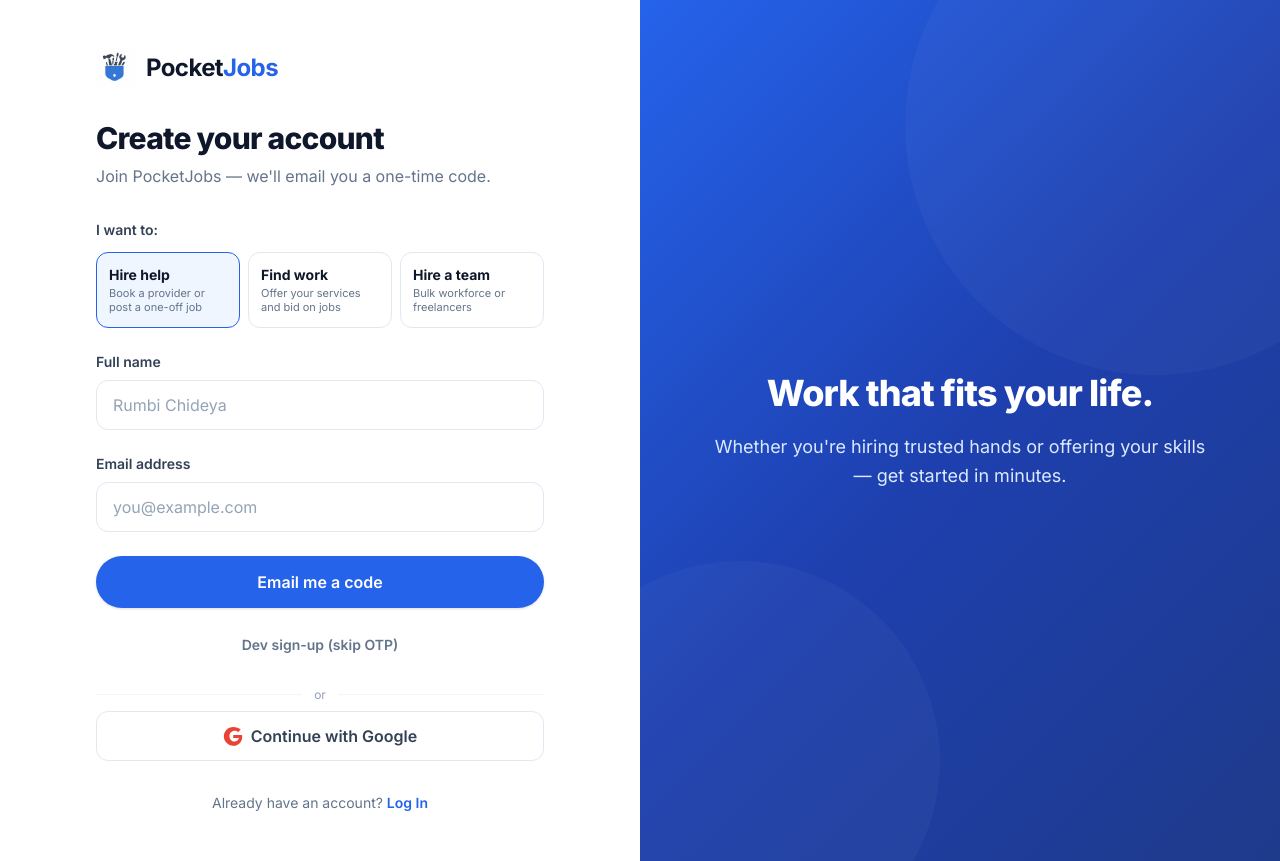
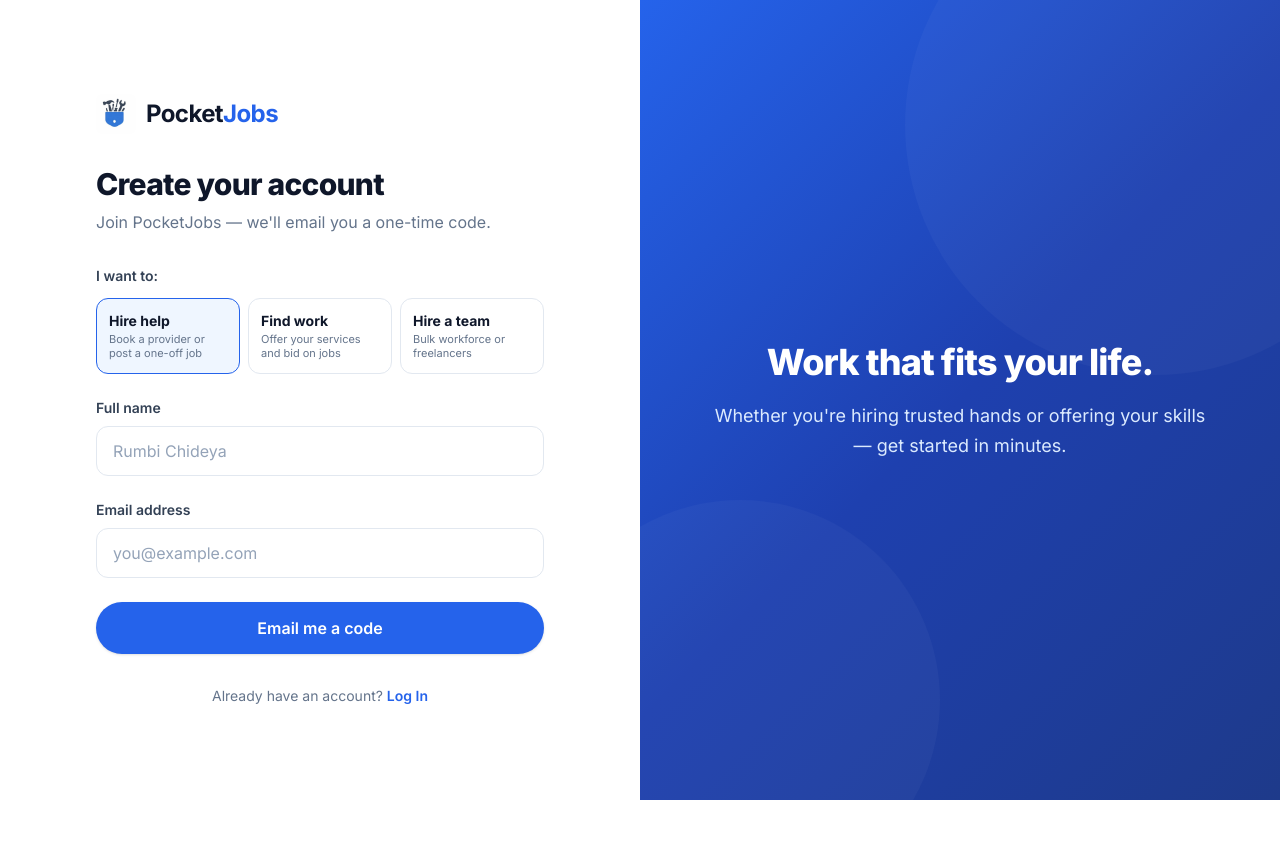
Before and after one commit to Aurora-Systems/pjw, a Next.js app: page /signup in a window 1280 px wide. After the commit the page ends 800 px from the top, so only its background shows below. Built offline with nearby package versions, Linux system fonts and the light colour scheme.

Commit message:
feat: disable dev sign-in and sign-up functionality temporarily

```diff
--- a/app/login/page.tsx
+++ b/app/login/page.tsx
@@ -47,20 +47,21 @@ export default function LoginPage() {
     }
   };
 
-  const devLogin = async () => {
-    setError(null);
-    if (!email.includes("@")) return setError("Enter an email for the dev shortcut.");
-    setBusy(true);
-    try {
-      const { token } = await api.devLogin({ email: email.trim().toLowerCase() });
-      setToken(token);
-      router.push("/dashboard");
-    } catch (err) {
-      setError(err instanceof ApiError ? err.message : "Dev login failed.");
-    } finally {
-      setBusy(false);
-    }
-  };
+  // --- Dev sign-in (skip OTP) — disabled for now ---
+  // const devLogin = async () => {
+  //   setError(null);
+  //   if (!email.includes("@")) return setError("Enter an email for the dev shortcut.");
+  //   setBusy(true);
+  //   try {
+  //     const { token } = await api.devLogin({ email: email.trim().toLowerCase() });
+  //     setToken(token);
+  //     router.push("/dashboard");
+  //   } catch (err) {
+  //     setError(err instanceof ApiError ? err.message : "Dev login failed.");
+  //   } finally {
+  //     setBusy(false);
+  //   }
+  // };
 
   return (
     <div className="flex min-h-screen bg-white">
@@ -88,6 +89,8 @@ export default function LoginPage() {
               <Button type="submit" variant="primary" size="lg" className="w-full" disabled={busy}>
                 {busy ? "Sending…" : "Email me a code"}
               </Button>
+              {/* Dev sign-in + Google OAuth are disabled for now. */}
+              {/*
               <button type="button" onClick={devLogin} disabled={busy} className="w-full text-sm font-semibold text-pj-slate-500 hover:text-pj-blue-600 transition cursor-pointer">
                 Dev sign-in (skip OTP)
               </button>
@@ -105,6 +108,7 @@ export default function LoginPage() {
                 <svg className="w-5 h-5" viewBox="0 0 24 24"><path fill="#EA4335" d="M12.24 10.285V14.4h6.887c-.648 2.41-2.519 4.114-5.136 4.114-3.466 0-6.277-2.85-6.277-6.36 0-3.51 2.811-6.358 6.277-6.358 1.583 0 3.023.59 4.137 1.558l3.1-3.15C19.23 2.378 15.933 1.2 12.24 1.2 6.033 1.2 1 6.236 1 12.44s5.033 11.24 11.24 11.24c6.48 0 10.74-4.56 10.74-10.92 0-.67-.06-1.32-.172-1.956H12.24Z" /></svg>
                 Continue with Google
               </button>
+              */}
             </form>
           ) : (
             <form onSubmit={verify} className="space-y-6">
--- a/app/signup/page.tsx
+++ b/app/signup/page.tsx
@@ -64,25 +64,26 @@ export default function SignupPage() {
     }
   };
 
-  const devSignup = async () => {
-    setError(null);
-    if (!fullName || !email.includes("@")) return setError("Enter your name and a valid email.");
-    setBusy(true);
-    try {
-      const { token } = await api.devLogin({
-        email: email.trim().toLowerCase(),
-        role,
-        full_name: fullName,
-        account_type: role === "corporate" ? accountType : undefined,
-      });
-      setToken(token);
-      router.push("/dashboard");
-    } catch (err) {
-      setError(err instanceof ApiError ? err.message : "Dev signup failed.");
-    } finally {
-      setBusy(false);
-    }
-  };
+  // --- Dev sign-up (skip OTP) — disabled for now ---
+  // const devSignup = async () => {
+  //   setError(null);
+  //   if (!fullName || !email.includes("@")) return setError("Enter your name and a valid email.");
+  //   setBusy(true);
+  //   try {
+  //     const { token } = await api.devLogin({
+  //       email: email.trim().toLowerCase(),
+  //       role,
+  //       full_name: fullName,
+  //       account_type: role === "corporate" ? accountType : undefined,
+  //     });
+  //     setToken(token);
+  //     router.push("/dashboard");
+  //   } catch (err) {
+  //     setError(err instanceof ApiError ? err.message : "Dev signup failed.");
+  //   } finally {
+  //     setBusy(false);
+  //   }
+  // };
 
   return (
     <div className="flex min-h-screen bg-white">
@@ -153,6 +154,8 @@ export default function SignupPage() {
               <Button type="submit" variant="primary" size="lg" className="w-full" disabled={busy}>
                 {busy ? "Sending…" : "Email me a code"}
               </Button>
+              {/* Dev sign-up + Google OAuth are disabled for now. */}
+              {/*
               <button type="button" onClick={devSignup} disabled={busy} className="w-full text-sm font-semibold text-pj-slate-500 hover:text-pj-blue-600 transition cursor-pointer">
                 Dev sign-up (skip OTP)
               </button>
@@ -170,6 +173,7 @@ export default function SignupPage() {
                 <svg className="w-5 h-5" viewBox="0 0 24 24"><path fill="#EA4335" d="M12.24 10.285V14.4h6.887c-.648 2.41-2.519 4.114-5.136 4.114-3.466 0-6.277-2.85-6.277-6.36 0-3.51 2.811-6.358 6.277-6.358 1.583 0 3.023.59 4.137 1.558l3.1-3.15C19.23 2.378 15.933 1.2 12.24 1.2 6.033 1.2 1 6.236 1 12.44s5.033 11.24 11.24 11.24c6.48 0 10.74-4.56 10.74-10.92 0-.67-.06-1.32-.172-1.956H12.24Z" /></svg>
                 Continue with Google
               </button>
+              */}
             </form>
           ) : (
             <form onSubmit={verify} className="space-y-6">
```
